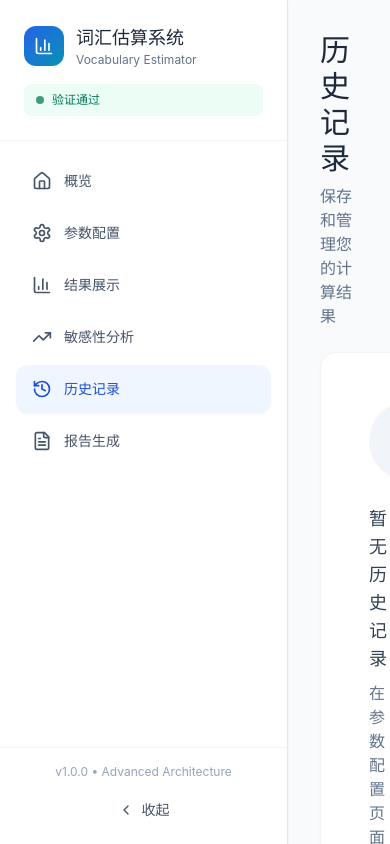
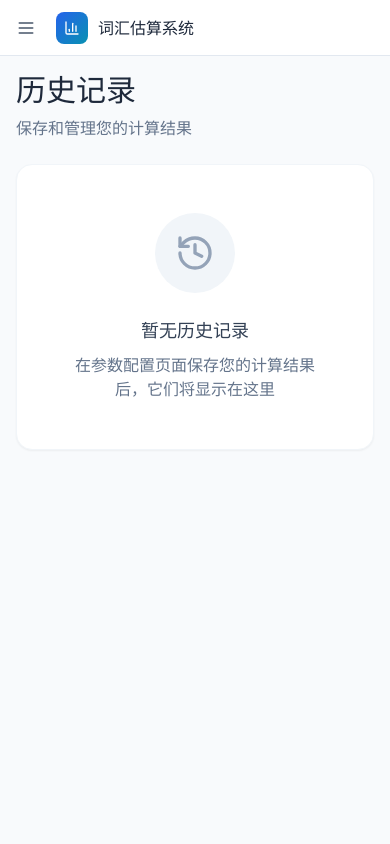
Before and after one commit to djjyzhzhb/haji-vocabulary-estimator, a React (Vite) app: page /haji-vocabulary-estimator/history in a window 390 px wide. Built offline with nearby package versions, Linux system fonts and the light colour scheme.

Commit message:
feat: responsive sidebar with mobile overlay menu and slide-in animation

```diff
--- a/src/components/Layout/Layout.tsx
+++ b/src/components/Layout/Layout.tsx
@@ -1,4 +1,5 @@
-import React from 'react';
+import React, { useState } from 'react';
+import { Menu, BarChart3 } from 'lucide-react';
 import { Sidebar } from './Sidebar';
 
 interface LayoutProps {
@@ -6,10 +7,59 @@ interface LayoutProps {
 }
 
 export const Layout: React.FC<LayoutProps> = ({ children }) => {
+  const [mobileOpen, setMobileOpen] = useState(false);
+
   return (
     <div className="h-screen bg-slate-50 flex overflow-hidden">
-      <Sidebar />
-      <main className="flex-1 overflow-y-auto transition-all duration-300 ease-in-out">
+      {/* Desktop sidebar: visible on lg+ */}
+      <div className="hidden lg:block">
+        <Sidebar />
+      </div>
+
+      {/* Mobile top bar + overlay sidebar */}
+      <div className="lg:hidden flex flex-col flex-1 overflow-hidden">
+        {/* Mobile top header */}
+        <header className="h-14 bg-white border-b border-slate-200 flex items-center px-4 gap-3 flex-shrink-0">
+          <button
+            onClick={() => setMobileOpen(true)}
+            className="p-2 -ml-2 text-slate-600 hover:bg-slate-50 rounded-lg transition-colors"
+            aria-label="打开菜单"
+          >
+            <Menu className="w-5 h-5" />
+          </button>
+          <div className="flex items-center gap-2.5 min-w-0">
+            <div className="w-8 h-8 bg-gradient-to-br from-blue-600 to-cyan-600 rounded-lg flex items-center justify-center flex-shrink-0">
+              <BarChart3 className="w-4 h-4 text-white" />
+            </div>
+            <h1 className="text-base font-semibold text-slate-800 truncate">词汇估算系统</h1>
+          </div>
+        </header>
+
+        {/* Mobile sidebar overlay */}
+        {mobileOpen && (
+          <>
+            {/* Backdrop */}
+            <div
+              className="fixed inset-0 bg-black/40 z-40 transition-opacity"
+              onClick={() => setMobileOpen(false)}
+            />
+            {/* Sidebar slides in from left */}
+            <div className="fixed inset-y-0 left-0 z-50 animate-slide-in">
+              <Sidebar mobile onNavigate={() => setMobileOpen(false)} />
+            </div>
+          </>
+        )}
+
+        {/* Scrollable main content */}
+        <main className="flex-1 overflow-y-auto">
+          <div className="p-4 sm:p-6 lg:p-8 max-w-6xl mx-auto">
+            {children}
+          </div>
+        </main>
+      </div>
+
+      {/* Desktop main content */}
+      <main className="hidden lg:block flex-1 overflow-y-auto transition-all duration-300 ease-in-out">
         <div className="p-8 max-w-6xl mx-auto">
           {children}
         </div>
--- a/src/components/Layout/Sidebar.tsx
+++ b/src/components/Layout/Sidebar.tsx
@@ -8,7 +8,7 @@ import {
   History,
   FileText,
   ChevronLeft,
-  ChevronRight,
+  X,
 } from 'lucide-react';
 import { useAppStore } from '../../store';
 
@@ -21,7 +21,12 @@ const navItems = [
   { path: '/report', label: '报告生成', icon: FileText },
 ];
 
-export const Sidebar: React.FC = () => {
+interface SidebarProps {
+  mobile?: boolean;
+  onNavigate?: () => void;
+}
+
+export const Sidebar: React.FC<SidebarProps> = ({ mobile = false, onNavigate }) => {
   const location = useLocation();
   const { result } = useAppStore();
   const [collapsed, setCollapsed] = useState(false);
@@ -30,19 +35,30 @@ export const Sidebar: React.FC = () => {
     ? Math.abs(7372141 - Math.round(result.total)) < 100
     : false;
 
+  const widthClass = collapsed ? 'w-20' : 'w-72';
+
   return (
     <div
-      className={`${collapsed ? 'w-20' : 'w-72'} sticky top-0 self-start bg-white border-r border-slate-200 h-screen flex flex-col shadow-sm transition-[width] duration-300 ease-in-out overflow-hidden`}
+      className={`${widthClass} ${mobile ? 'fixed inset-y-0 left-0 z-50' : 'sticky top-0 self-start'} bg-white border-r border-slate-200 h-screen flex flex-col shadow-sm transition-[width] duration-300 ease-in-out overflow-hidden`}
     >
       <div className="p-6 border-b border-slate-100">
         <div className="flex items-center gap-3">
           <div className="w-10 h-10 bg-gradient-to-br from-blue-600 to-cyan-600 rounded-xl flex items-center justify-center flex-shrink-0">
             <BarChart3 className="w-5 h-5 text-white flex-shrink-0" />
           </div>
-          <div className="min-w-0 overflow-hidden whitespace-nowrap">
+          <div className="min-w-0 overflow-hidden whitespace-nowrap flex-1">
             <h1 className="text-lg font-semibold text-slate-800 truncate">词汇估算系统</h1>
             <p className="text-xs text-slate-500 truncate">Vocabulary Estimator</p>
           </div>
+          {mobile && (
+            <button
+              onClick={onNavigate}
+              className="p-1.5 text-slate-400 hover:text-slate-600 hover:bg-slate-100 rounded-lg transition-colors flex-shrink-0"
+              aria-label="关闭菜单"
+            >
+              <X className="w-5 h-5" />
+            </button>
+          )}
         </div>
 
         {result && (
@@ -72,6 +88,7 @@ export const Sidebar: React.FC = () => {
             <Link
               key={item.path}
               to={item.path}
+              onClick={onNavigate}
               className={`flex items-center h-12 px-4 rounded-xl text-sm font-medium transition-colors
                 ${isActive
                   ? 'bg-blue-50 text-blue-700 shadow-sm'
--- a/tailwind.config.js
+++ b/tailwind.config.js
@@ -7,7 +7,17 @@ export default {
     container: {
       center: true,
     },
-    extend: {},
+    extend: {
+      animation: {
+        'slide-in': 'slideIn 0.25s ease-out',
+      },
+      keyframes: {
+        slideIn: {
+          '0%': { transform: 'translateX(-100%)' },
+          '100%': { transform: 'translateX(0)' },
+        },
+      },
+    },
   },
   plugins: [],
 };
```
